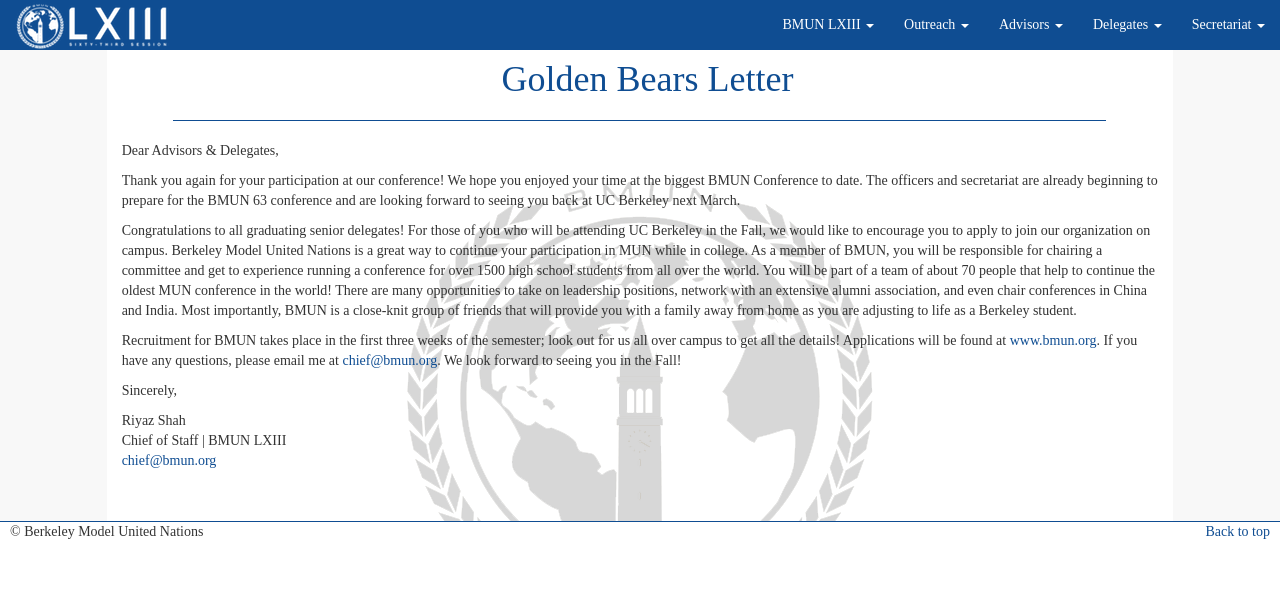
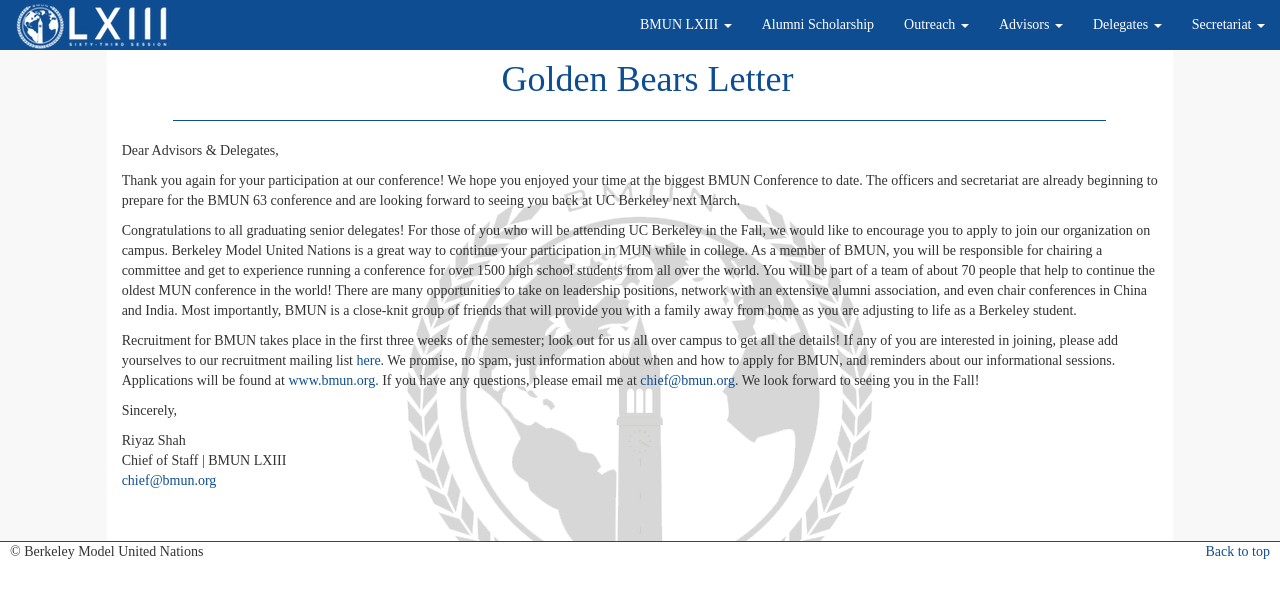
Before and after one commit to nathanielparke/website, a PHP site: page /Golden_Bears_Letter.php in a window 1280 px wide. Shown: the top 598 px of the page. Run offline with PHP 8.4, Linux system fonts and the light colour scheme; some libraries are stand-ins or nearby versions.

Commit message:
Shrey's suggestions

```diff
--- a/Golden_Bears_Letter.php
+++ b/Golden_Bears_Letter.php
@@ -13,7 +13,7 @@
 
         <p>Thank you again for your participation at our conference! We hope you enjoyed your time at the biggest BMUN Conference to date. The officers and secretariat are already beginning to prepare for the BMUN 63 conference and are looking forward to seeing you back at UC Berkeley next March. </p>
         <p>Congratulations to all graduating senior delegates! For those of you who will be attending UC Berkeley in the Fall, we would like to encourage you to apply to join our organization on campus. Berkeley Model United Nations is a great way to continue your participation in MUN while in college. As a member of BMUN, you will be responsible for chairing a committee and get to experience running a conference for over 1500 high school students from all over the world. You will be part of a team of about 70 people that help to continue the oldest MUN conference in the world! There are many opportunities to take on leadership positions, network with an extensive alumni association, and even chair conferences in China and India. Most importantly, BMUN is a close-knit group of friends that will provide you with a family away from home as you are adjusting to life as a Berkeley student. </p>
-        <p>Recruitment for BMUN takes place in the first three weeks of the semester; look out for us all over campus to get all the details! Applications will be found at <a href="index.php">www.bmun.org</a>. If you have any questions, please email me at <a href="mailto:chief@bmun.org" target="_blank">chief@bmun.org</a>. We look forward to seeing you in the Fall!  </p>
+        <p>Recruitment for BMUN takes place in the first three weeks of the semester; look out for us all over campus to get all the details! If any of you are interested in joining, please add yourselves to our recruitment mailing list <a href="http://goo.gl/PPr8Cu">here</a>. We promise, no spam, just information about when and how to apply for BMUN, and reminders about our informational sessions. Applications will be found at <a href="index.php">www.bmun.org</a>. If you have any questions, please email me at <a href="mailto:chief@bmun.org" target="_blank">chief@bmun.org</a>. We look forward to seeing you in the Fall!  </p>
 
         <p>Sincerely,</p>
 
--- a/html/navbar.html
+++ b/html/navbar.html
@@ -15,12 +15,18 @@
                             BMUN LXIII <span class="caret"></span>
                         </a>
                         <ul class="dropdown-menu">
+                            <li><a href="SG_Letter.php">SG Welcome</a></li>
                             <li><a href="BMUN_Recap.php">BMUN LXII Recap</a></li>
-                            <li><a href="http://www.huxley.bmun.org">Registration</a></li>
                             <li><a href="ComingSoon.php">Timeline</a></li>
                             <li><a href="ComingSoon.php">Conference Cause</a></li>
                             <li><a href="Committees.php">Committees</a></li>
                         </ul>
+                    </li>
+
+                    <li class="active">
+                        <a href="ComingSoon.php">
+                            Alumni Scholarship
+                        </a>
                     </li>
 
                     <li class="dropdown">
@@ -39,9 +45,7 @@
                             Advisors <span class="caret"></span>
                         </a>
                         <ul class="dropdown-menu">
-                            <li><a href="SG_Letter.php">SG Welcome</a></li>
-                            <li><a href="ComingSoon.php">Conference Info</a></li>
-                            <li><a href="ComingSoon.php">Alumni Scholarship</a></li>
+                            <li><a href="http://www.huxley.bmun.org">Registration</a></li>
                             <li><a href="Advisor_FAQs.php">Advisor FAQs</a></li>
                             <li><a href="ComingSoon.php">Mailings</a></li>
                         </ul>
@@ -53,7 +57,6 @@
                         </a>
                         <ul class="dropdown-menu">
                             <li><a href="Delegate_Welcome.php">Delegate Welcome</a></li>
-                            <li><a href="ComingSoon.php">Country Matrix</a></li>
                             <li><a href="ComingSoon.php">Delegate Guide</a></li>
                             <li><a href="ComingSoon.php">Delegate FAQs</a></li>
                         </ul>
```
